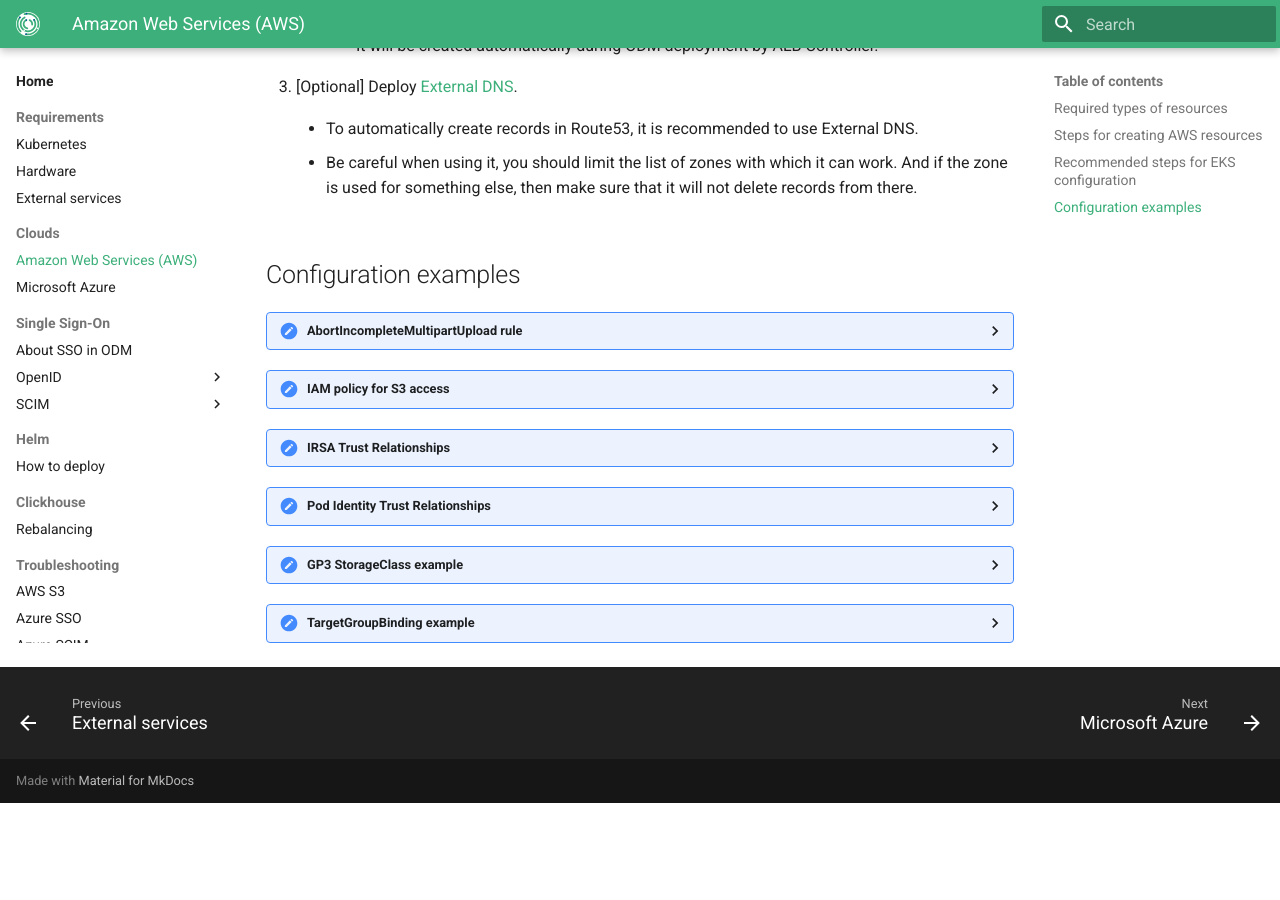
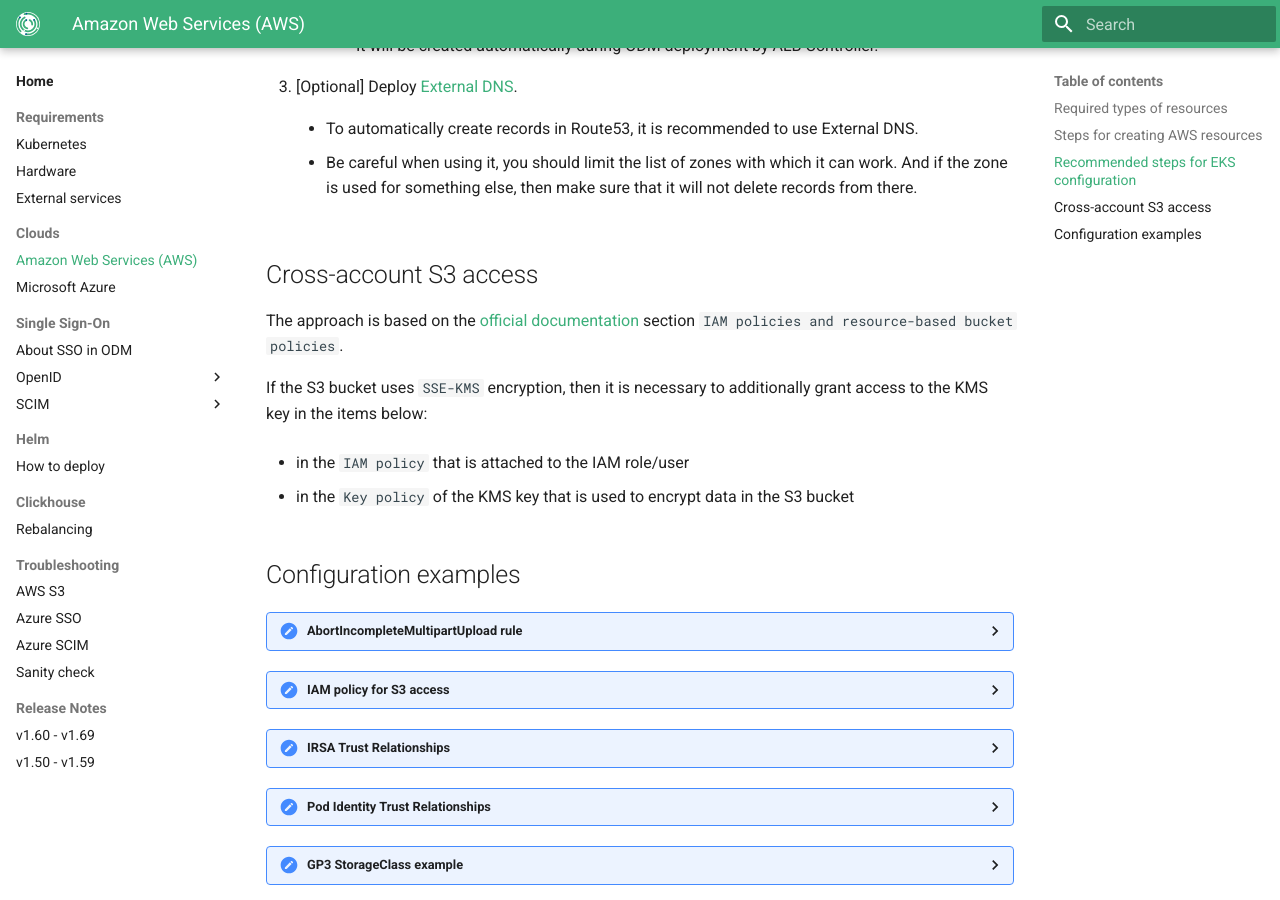
Before and after one commit to genestack/admin-docs, an MkDocs documentation site: the page built from docs/home/clouds/aws.md, in a window 1280 px wide and 900 px high, scrolled down 2893 px. Built offline with MkDocs 1.6.1 and Material for MkDocs 9.7.7, drawn with Linux system fonts in a browser that asks for light colours; the version menu is left out; before the commit the page ends 3696 px from its top, so only the background shows below that.

Commit message:
feature/ODM-12525 add Cross-account S3 access (#120)

```diff
--- a/docs/home/clouds/aws.md
+++ b/docs/home/clouds/aws.md
@@ -122,6 +122,16 @@
     - To automatically create records in Route53, it is recommended to use External DNS.
 
     - Be careful when using it, you should limit the list of zones with which it can work. And if the zone is used for something else, then make sure that it will not delete records from there.
+
+## Cross-account S3 access
+
+The approach is based on the [official documentation](https://repost.aws/knowledge-center/cross-account-access-s3) section `IAM policies and resource-based bucket policies`.
+
+If the S3 bucket uses `SSE-KMS` encryption, then it is necessary to additionally grant access to the KMS key in the items below:
+
+- in the `IAM policy` that is attached to the IAM role/user
+
+- in the `Key policy` of the KMS key that is used to encrypt data in the S3 bucket
 
 ## Configuration examples
 
```
